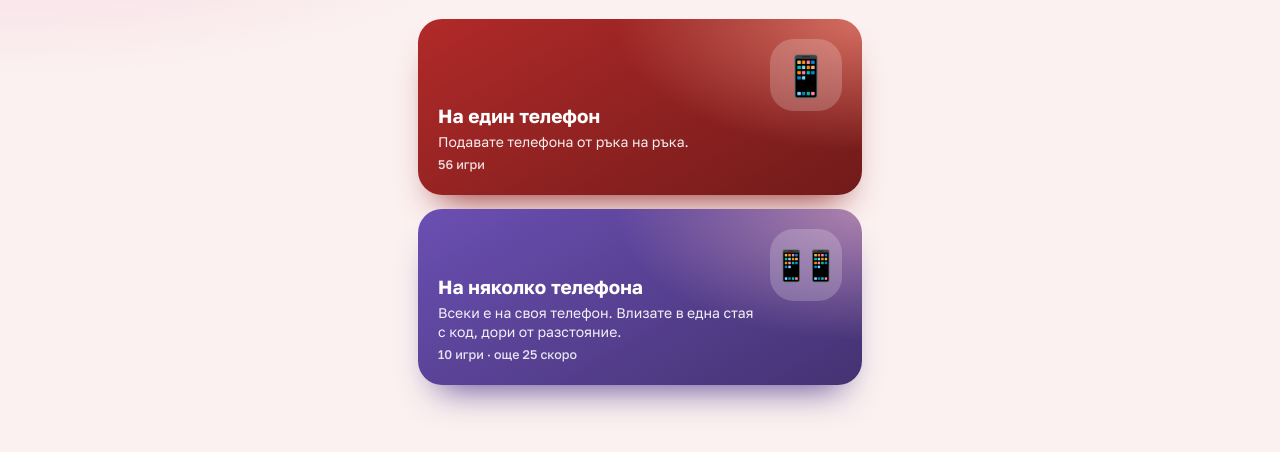
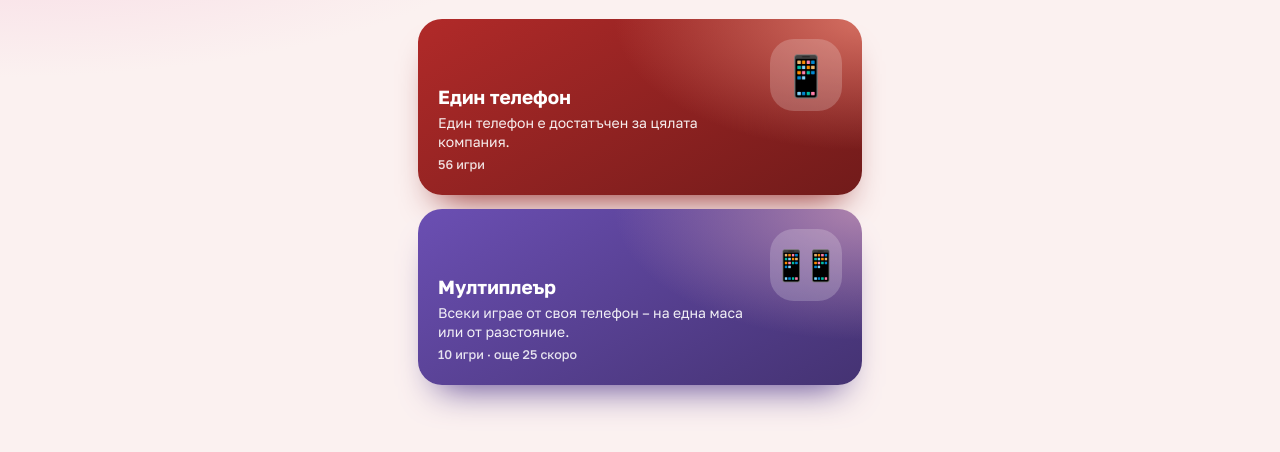
Before and after one commit to ferezliyski/meivi-igri, a plain HTML site: page index.html in a window 1280 px wide. Shown: the part 214-666 px from the top of the page. Drawn offline with Linux system fonts and the light colour scheme; a web font is replaced by a local one.

Commit message:
Начален екран: „Един телефон“ и „Мултиплеър“ с нови описания
Co-Authored-By: Claude Fable 5.2 <noreply@anthropic.com>

```diff
--- a/index.html
+++ b/index.html
@@ -417,7 +417,7 @@ textarea{font:inherit;color:inherit}
 <script>
   /* One label for the whole release. Change it whenever any file below changes,
      so that no phone mixes old and new files. */
-  var MEIVI_RELEASE = "2026-11-21f";
+  var MEIVI_RELEASE = "2026-11-21g";
   document.write(["config.js", "catalog.js"].map(function (f) { return '<script src="' + f + '?v=' + MEIVI_RELEASE + '"><\/script>'; }).join(""));
 </script>
 <script>
--- a/lang/bg/ui.js
+++ b/lang/bg/ui.js
@@ -9,10 +9,10 @@ MEIVI.ui = {
 
   /* ---------- first screen: one phone or several ---------- */
   startTitle: "Как ще играете?",
-  onePhone: "На един телефон",
-  onePhoneText: "Подавате телефона от ръка на ръка.",
-  manyPhones: "На няколко телефона",
-  manyPhonesText: "Всеки е на своя телефон. Влизате в една стая с код, дори от разстояние.",
+  onePhone: "Един телефон",
+  onePhoneText: "Един телефон е достатъчен за цялата компания.",
+  manyPhones: "Мултиплеър",
+  manyPhonesText: "Всеки играе от своя телефон – на една маса или от разстояние.",
   gamesCount: n => n === 1 ? "1 игра" : `${n} игри`,
   soon: "Скоро",
   /* how many games for several phones can be played now, out of all announced */
```
